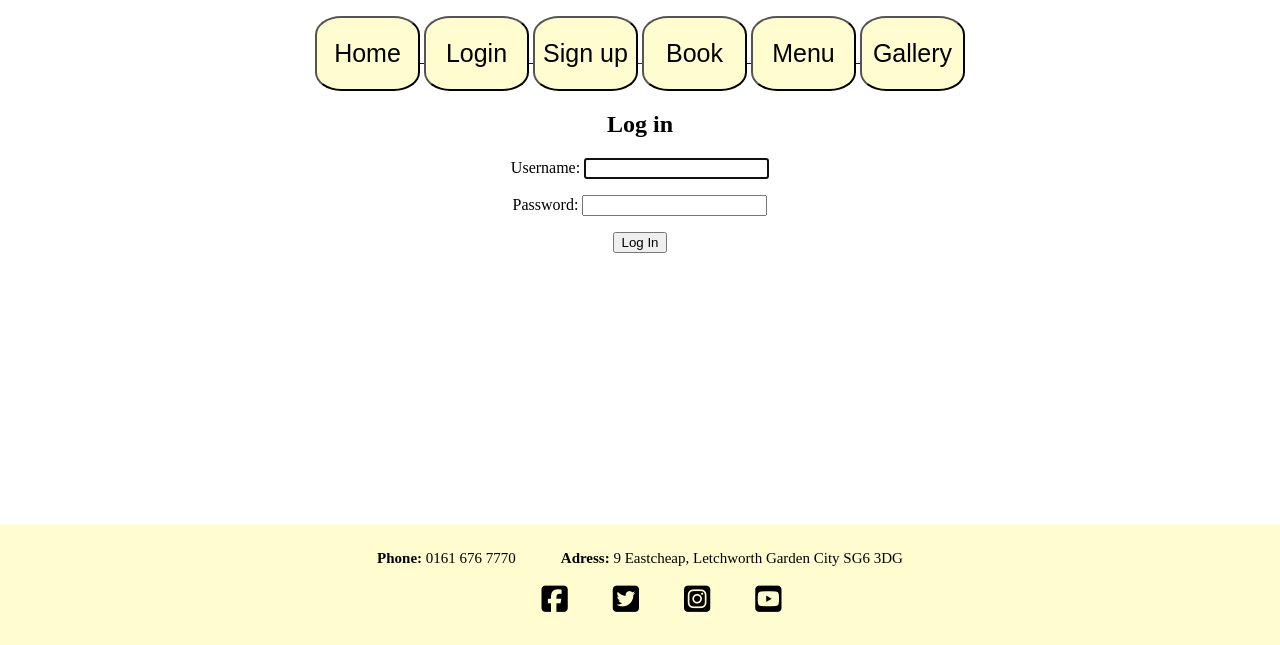
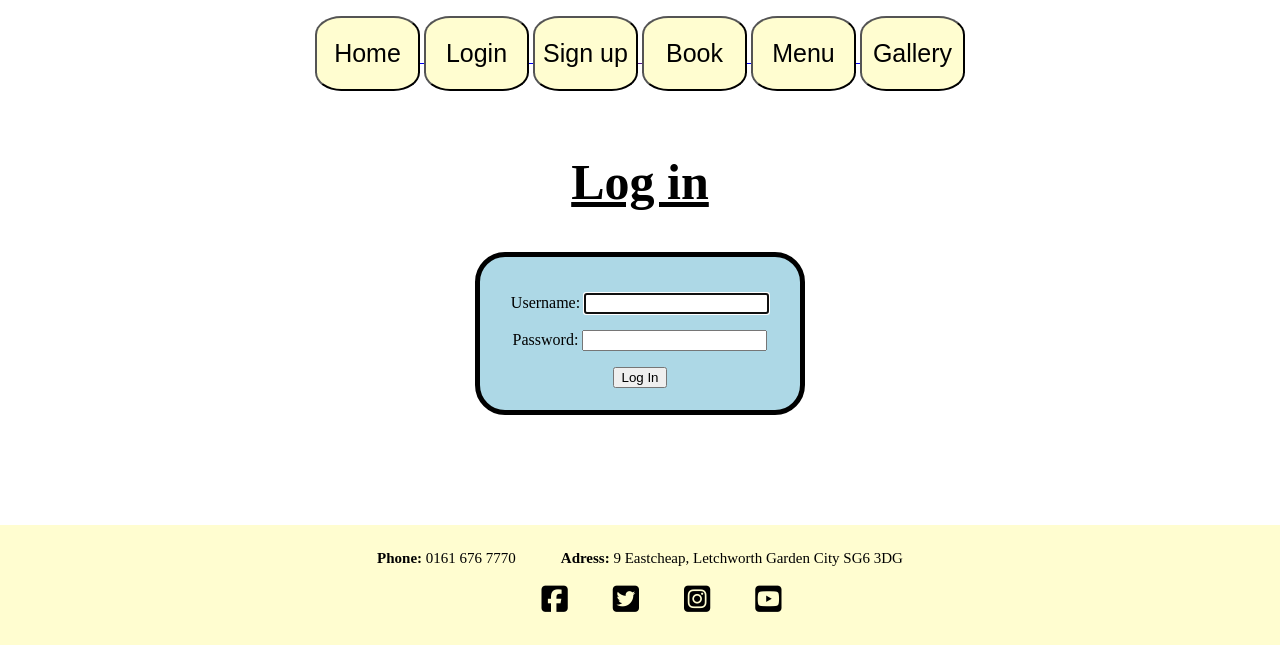
Before and after one commit to mmunson94/Restaurant-Booking-P4, a Django app: page /accounts/login/ in a window 1280 px wide. Shown: the part 155-800 px from the top of the page. Run offline with Django 3.2, Linux system fonts and the light colour scheme; some libraries are stand-ins or nearby versions.

Commit message:
Stle login form

```diff
--- a/todo/static/css/style.css
+++ b/todo/static/css/style.css
@@ -191,3 +191,28 @@ footer > div {
     gap: 20px;
     justify-content: center;
 }
+
+.login-in-title {
+    padding-top: 20px;
+    font-size: 50px;
+    text-decoration: underline;
+}
+
+.form-container {
+    display: flex;
+    justify-content: center;
+    align-items: center;
+    background-position: center top;
+}
+
+.login-box {
+    border: 5px solid black;
+    padding-bottom: 13px;
+    background-color: lightblue;
+    width: fit-content;
+    justify-content: center;
+    border-radius: 30px;
+    width: 320px;
+    height: 120px;
+    padding-top: 20px;
+}
--- a/todo/templates/registration/login.html
+++ b/todo/templates/registration/login.html
@@ -3,10 +3,12 @@
 {% block title %}Login{% endblock %}
 
 {% block content %}
-<h2>Log in</h2>
-<form class="login-form" method="post">
-    {% csrf_token %}
-    {{ form.as_p }}
-    <button type="submit">Log In</button>
-</form>
+<h2 class="login-in-title">Log in</h2>
+<div class="form-container">
+    <form class="login-box" method="post">
+        {% csrf_token %}
+        {{ form.as_p }}
+        <button type="submit">Log In</button>
+    </form>
+</div>
 {% endblock %}
```
